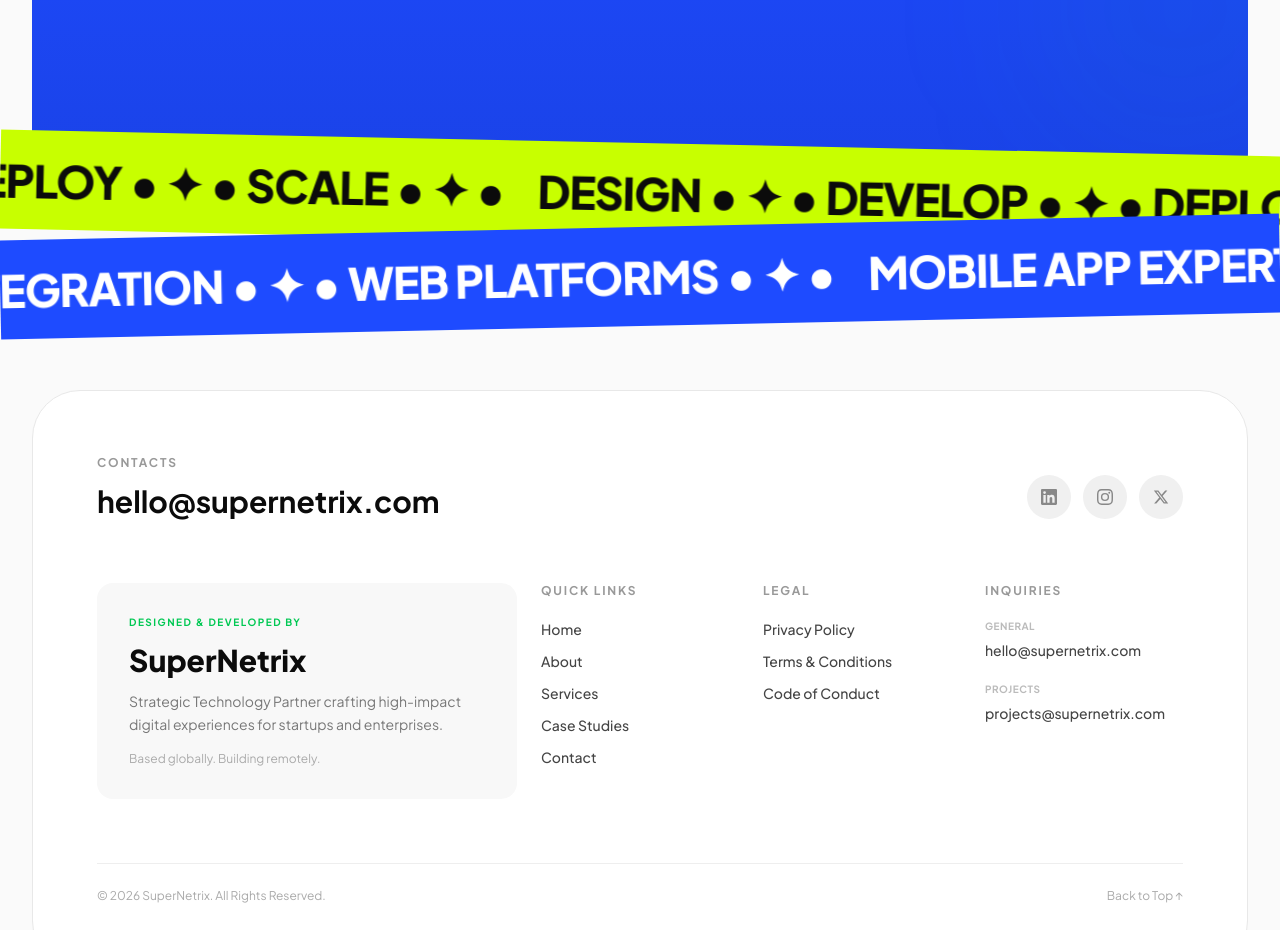
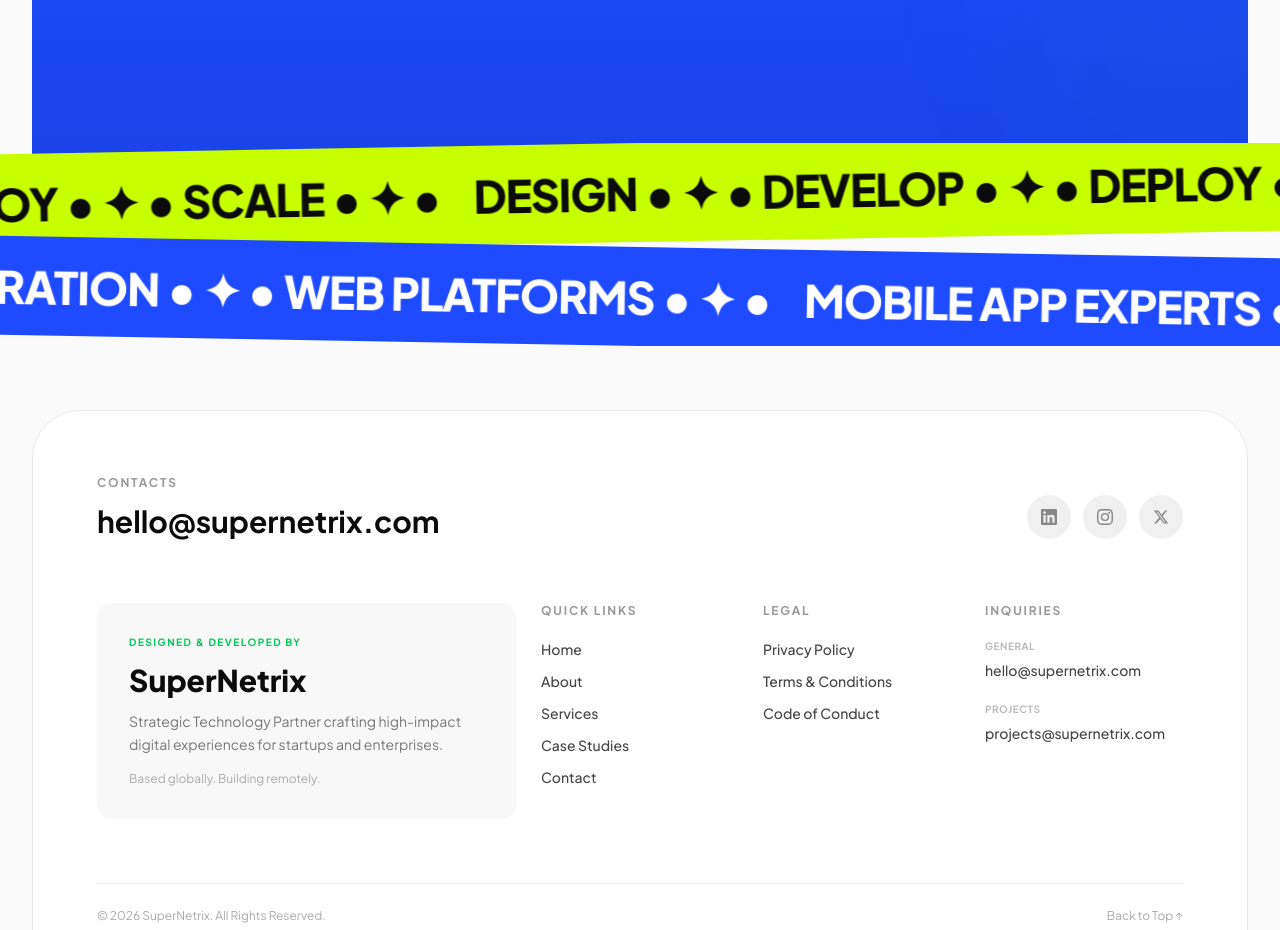
Before and after one commit to heybadrinath/SuperNetrix, a React (Vite) app: page / in a window 1280 px wide. Shown: the part 9580-10510 px from the top of the page. Built offline with nearby package versions, Linux system fonts and the light colour scheme.

Commit message:
Fix CTA bands: same-direction tilt, wider bands to cover edges, small gap

```diff
--- a/src/App.tsx
+++ b/src/App.tsx
@@ -983,14 +983,18 @@
       </div>
 
       {/* Marquee bands — sujalbuild.in style */}
-      <div className="relative -mt-10 md:-mt-14 z-20 left-1/2 right-1/2 -ml-[50vw] -mr-[50vw] w-screen">
+      <div className="relative -mt-10 md:-mt-14 z-20 left-1/2 right-1/2 -ml-[50vw] -mr-[50vw] w-screen overflow-hidden">
         {/* Lime band */}
-        <div className="rotate-[1.2deg] origin-center bg-[#c8ff00] py-3 md:py-4">
-          <Marquee items={['DESIGN', '✦', 'DEVELOP', '✦', 'DEPLOY', '✦', 'SCALE', '✦']} className="text-[clamp(1.5rem,4vw,2.8rem)] font-black text-[#0b0b0b] tracking-tight" />
+        <div className="-rotate-[1deg] origin-center">
+          <div className="bg-[#c8ff00] py-3 md:py-4 w-[110vw] -ml-[5vw]">
+            <Marquee items={['DESIGN', '✦', 'DEVELOP', '✦', 'DEPLOY', '✦', 'SCALE', '✦']} className="text-[clamp(1.5rem,4vw,2.8rem)] font-black text-[#0b0b0b] tracking-tight" />
+          </div>
         </div>
-        {/* Blue band — overlaps lime slightly */}
-        <div className="-rotate-[1.2deg] origin-center bg-[#1e4bff] py-3 md:py-4 -mt-3 md:-mt-4">
-          <Marquee items={['MOBILE APP EXPERTS', '✦', 'AI INTEGRATION', '✦', 'WEB PLATFORMS', '✦']} reverse className="text-[clamp(1.5rem,4vw,2.8rem)] font-black text-white tracking-tight" />
+        {/* Blue band */}
+        <div className="rotate-[1deg] origin-center mt-1">
+          <div className="bg-[#1e4bff] py-3 md:py-4 w-[110vw] -ml-[5vw]">
+            <Marquee items={['MOBILE APP EXPERTS', '✦', 'AI INTEGRATION', '✦', 'WEB PLATFORMS', '✦']} reverse className="text-[clamp(1.5rem,4vw,2.8rem)] font-black text-white tracking-tight" />
+          </div>
         </div>
       </div>
     </section>
```
